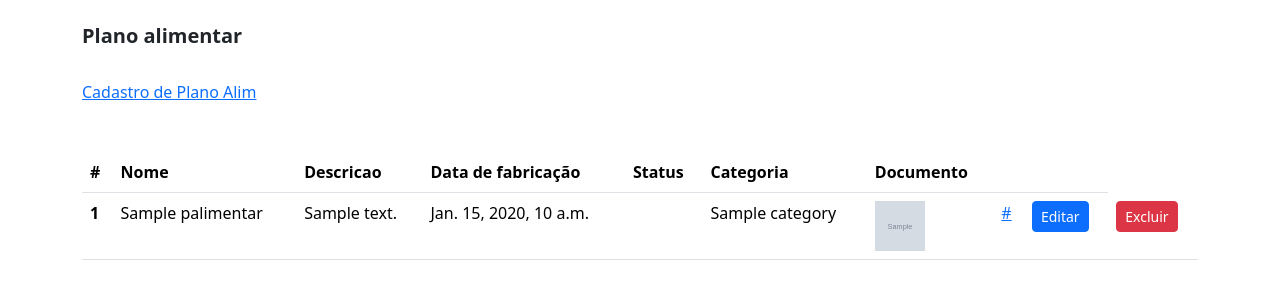
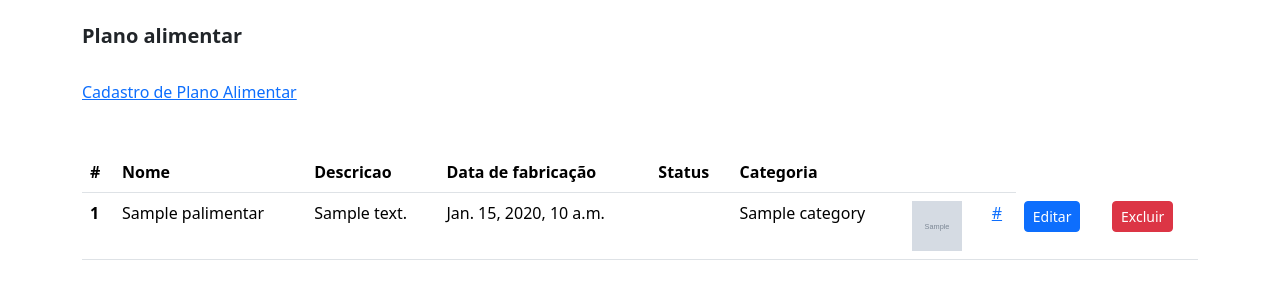
Before and after one commit to anleaes/2023-02-UDWMJ-GRUPO-06, a Django app: template templates/palimentar/list_palimentar.html in a window 1280 px wide. Shown: the part 56-356 px from the top of the page. Run offline with Django 4.2, Linux system fonts and the light colour scheme; the template is opened without the code that fills it: most values are stand-ins (such as "Sample title", 1, 10 or a date in 2020); grey boxes marked "Sample" are stand-in pictures; some libraries are stand-ins or nearby versions.

Commit message:
Correção do HTML na classe plano alimentar

```diff
--- a/templates/palimentar/add_palimentar.html
+++ b/templates/palimentar/add_palimentar.html
@@ -41,10 +41,10 @@
                     <label for="{{ form.photo.id_for_label }}">Foto</label>
                     {{ form.photo|add_class:"form-control-file" }}
                 </div>
-                <div class="form-group">
+                <!-- <div class="form-group">
                     <label for="{{ form.doc.id_for_label }}">Documentos</label>
                     {{ form.doc|add_class:"form-control-file" }}
-                </div>
+                </div> -->
                     <button type="submit" class="btn btn-primary">Salvar</button>
                 </form>
             </div>
--- a/templates/palimentar/list_palimentar.html
+++ b/templates/palimentar/list_palimentar.html
@@ -14,7 +14,7 @@
         <div class="row">
             <div class ="col-md-12">
                 <br />
-                <a href="{% url 'palimentar:add_palimentar' %}">Cadastro de Plano Alim</a>           <br />
+                <a href="{% url 'palimentar:add_palimentar' %}">Cadastro de Plano Alimentar</a>           <br />
             <br />
             <br />
                 <table class="table table-hover">
@@ -27,7 +27,7 @@
                     <th scope="col">Status</th>
                     <th scope="col">Categoria</th>
                     <!--<th scope="col">Foto</th>-->
-                    <th scope="col">Documento</th>
+                  <!--<th scope="col">Documento</th> -->
                     <th scope="col"></th>
                     <th scope="col"></th>
                     </tr>
```
